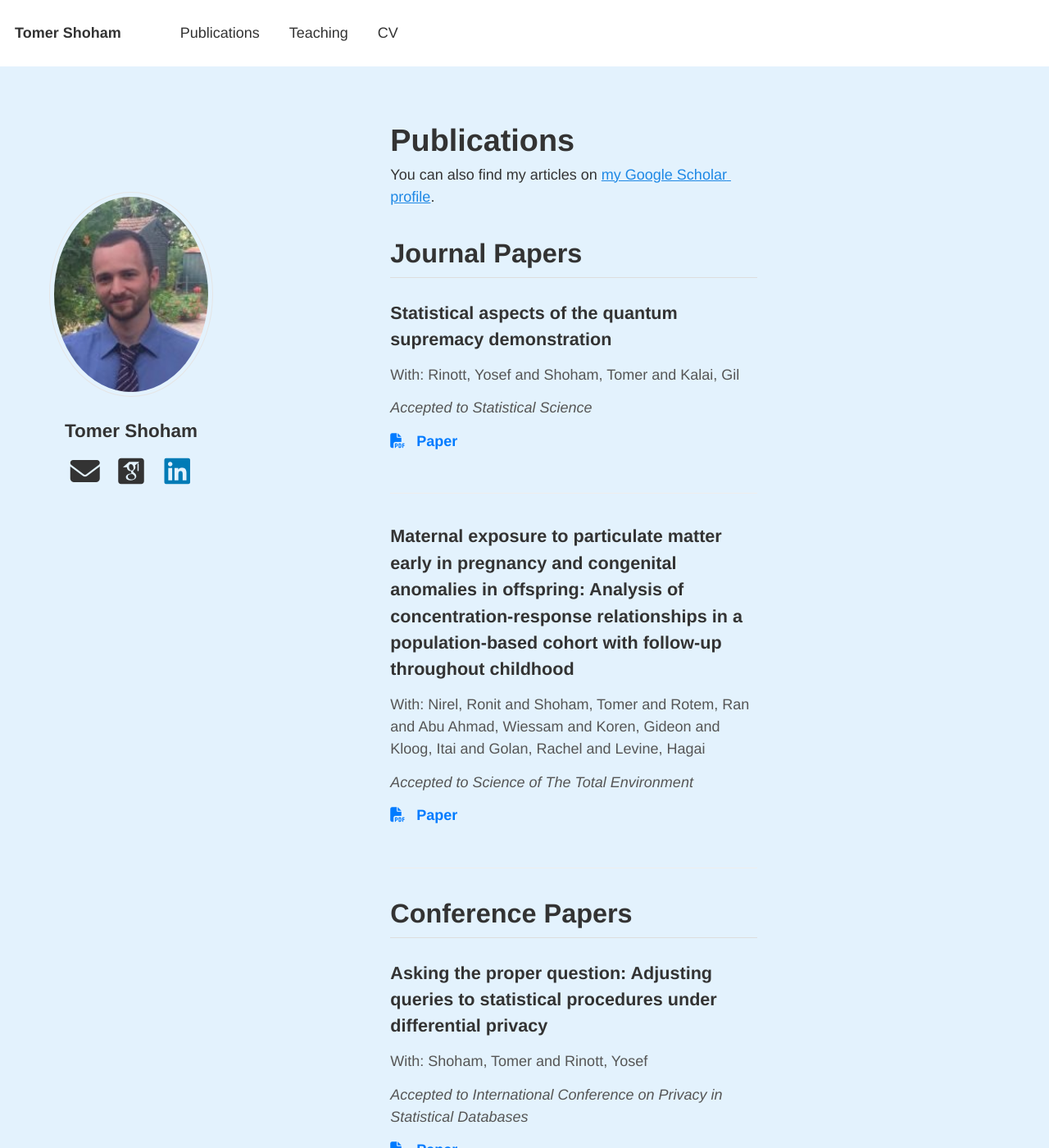
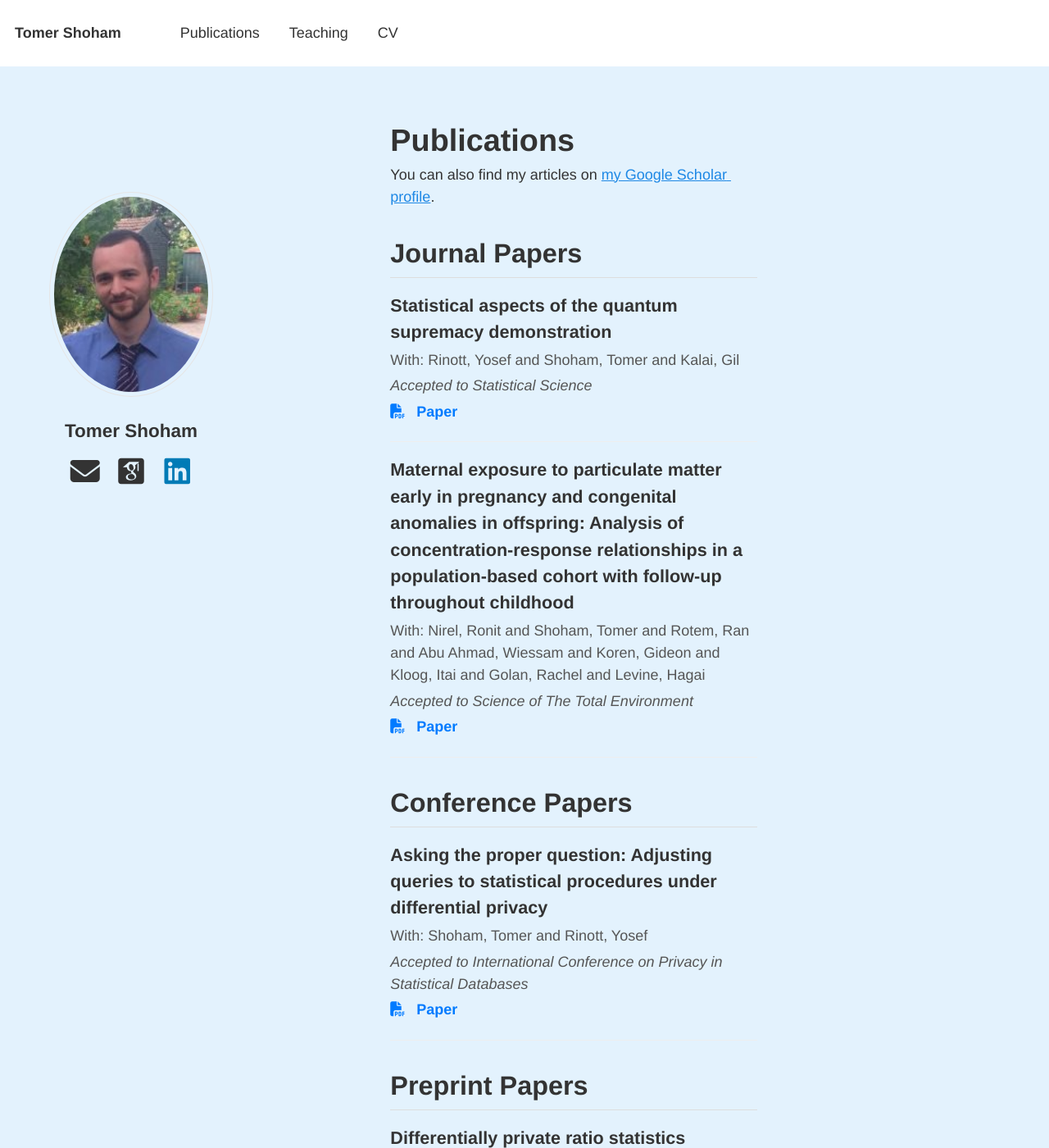
Before and after one commit to TomerShoham1/TomerShoham1.github.io, a Jekyll site: the page built from _pages/publications.html, in a window 1280 px wide and 1400 px high. Shown: the whole window at 82% size. Built offline with Jekyll 4.4.1, drawn with Linux system fonts in a browser that asks for light colours; some web fonts are replaced; a script that is not in the unit is left out.

Commit message:
large_update

```diff
--- a/_sass/layout/_publications.scss
+++ b/_sass/layout/_publications.scss
@@ -1,21 +1,9 @@
-/*
-  Publication Section Heading
-*/
-.publication-section-title {
-  margin-top: 2rem;
-  margin-bottom: 1.5rem;
-  font-size: 1.8rem;
-  font-weight: bold;
-  border-bottom: 1px solid #ddd;
-  padding-bottom: 0.5rem;
-}
-
 /*
   Container for a single publication entry
 */
 .publication-entry {
-  margin-bottom: 2rem; /* Space after the entry */
-  padding-bottom: 2rem; /* Space before the separator line */
+  margin-bottom: 1rem; /* Reduced space after the entry */
+  padding-bottom: 1rem; /* Reduced space before the separator line */
   border-bottom: 1px solid #eee; /* Separator line */
 }
 
@@ -25,7 +13,7 @@
 */
 .publication-entry > div {
   display: block;
-  margin-bottom: 0.75rem;
+  margin-bottom: 0.25rem !important; /* Significantly reduced space between lines */
 }
 
 .publication-title {
@@ -61,3 +49,15 @@
   width: 50px;
   height: auto;
 }
+
+/*
+  Publication Section Heading
+*/
+.publication-section-title {
+  margin-top: 2rem;
+  margin-bottom: 1rem; /* Reduced space below section title */
+  font-size: 1.8rem;
+  font-weight: bold;
+  border-bottom: 1px solid #ddd;
+  padding-bottom: 0.5rem;
+}
--- a/assets/css/main.scss
+++ b/assets/css/main.scss
@@ -61,7 +61,7 @@ body {
 }
 
 .page__content {
-  max-width: 900px;
+  /* Removed max-width to allow content to expand to 50% column width */
   margin: 0 auto;
 }
 
```
